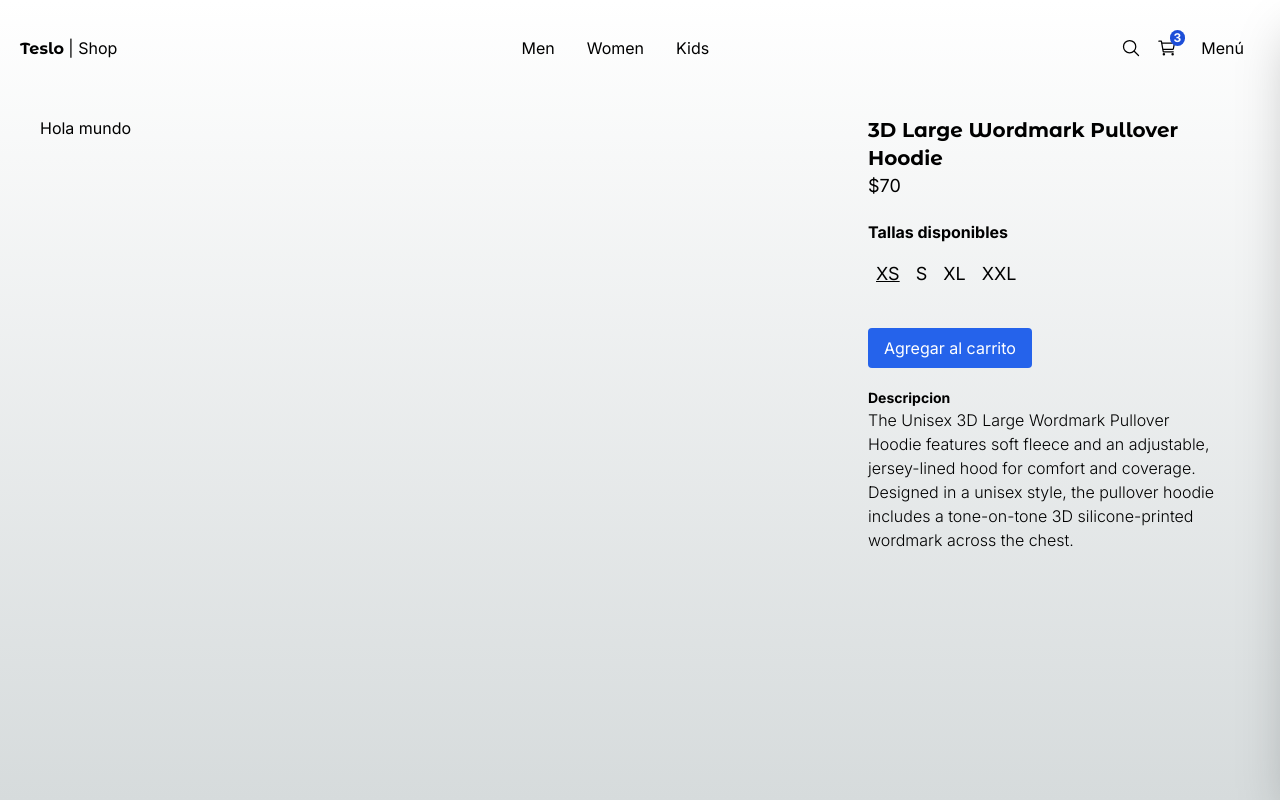
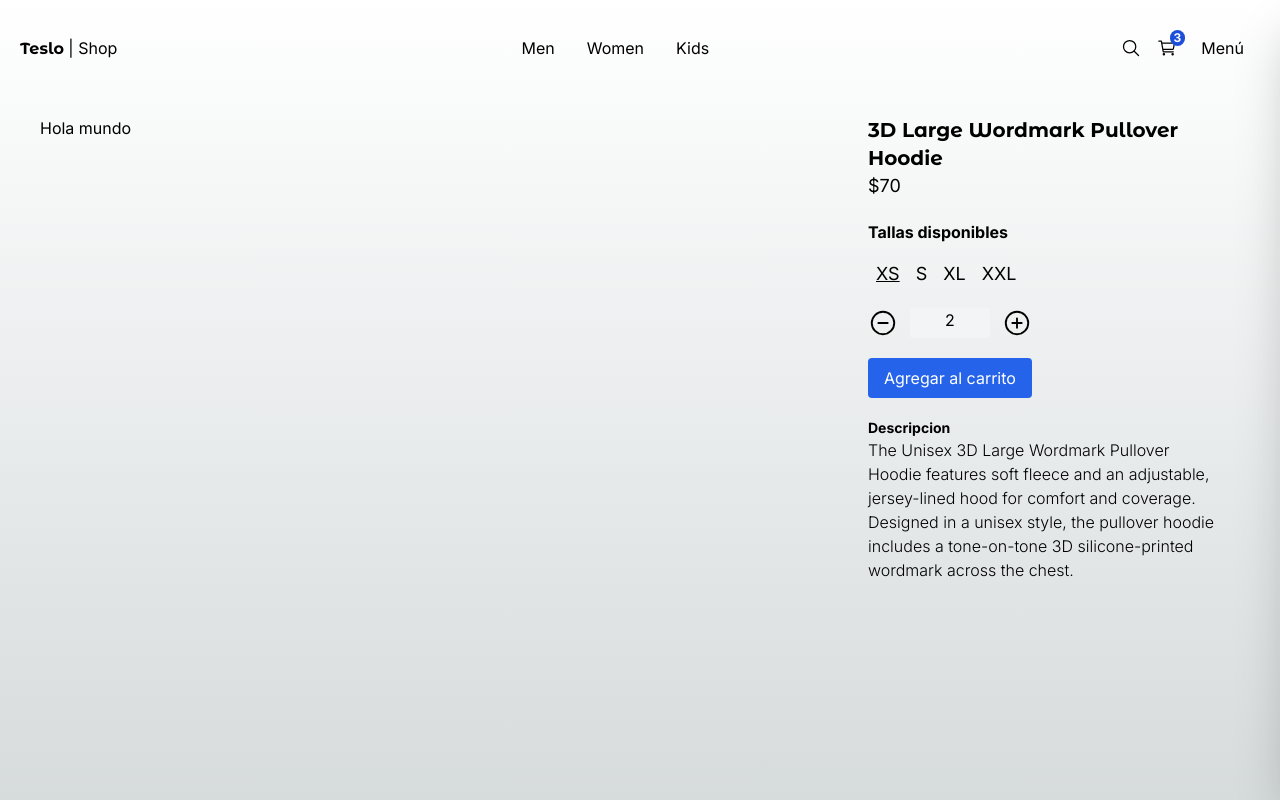
Before and after one commit to MemoSan27/next-teslo, a Next.js app: page /product/3d_large_wordmark_pullover_hoodie in a window 1280 px wide. Built offline with nearby package versions, Linux system fonts and the light colour scheme.

Commit message:
quantity selector added

```diff
--- a/src/app/(shop)/product/[slug]/page.tsx
+++ b/src/app/(shop)/product/[slug]/page.tsx
@@ -1,4 +1,4 @@
-import { SizeSelector } from "@/components";
+import { QuantitySelector, SizeSelector } from "@/components";
 import { titleFont } from "@/config/fonts";
 import { initialData } from "@/seed/seed";
 import { notFound } from "next/navigation";
@@ -43,6 +43,9 @@
         />
 
         {/* Quantity selector */}
+        <QuantitySelector
+          quantity={ 2 }
+        />
 
         {/* Button */}
         <button className="btn-primary my-5">
--- a/src/components/index.ts
+++ b/src/components/index.ts
@@ -2,6 +2,7 @@
 export * from './products/product-grid/ProductGridItem';
 
 export * from './product/size-selector/SizeSelector';
+export * from './product/quantity-selector/QuantitySelector';
 
 export * from './ui/top-menu/TopMenu';
 export * from './ui/not-found/PageNotFound';
--- /dev/null
+++ b/src/components/product/quantity-selector/QuantitySelector.tsx
@@ -0,0 +1,37 @@
+'use client'
+
+import { useState } from "react";
+import { IoAddCircleOutline, IoRemoveCircleOutline } from "react-icons/io5";
+
+interface Props{
+    quantity: number;
+}
+
+export const QuantitySelector = ( { quantity }:Props ) => {
+
+    const [count, setCount] = useState(quantity);
+
+    const onQuantityChanged = ( value: number ) => {
+        if( count + value < 1) return;
+
+        setCount( count + value );
+    }
+
+  return (
+    <div className="flex">
+
+        <button onClick={ () => onQuantityChanged(-1) }>
+            <IoRemoveCircleOutline size={30} />
+        </button>
+
+        <span className="w-20 mx-3 px-5 bg-gray-100 text-center rounded">
+                {count}
+        </span>
+
+        <button onClick={ () => onQuantityChanged(+1) }>
+            <IoAddCircleOutline size={30} />
+        </button>
+
+    </div>
+  )
+}
```
